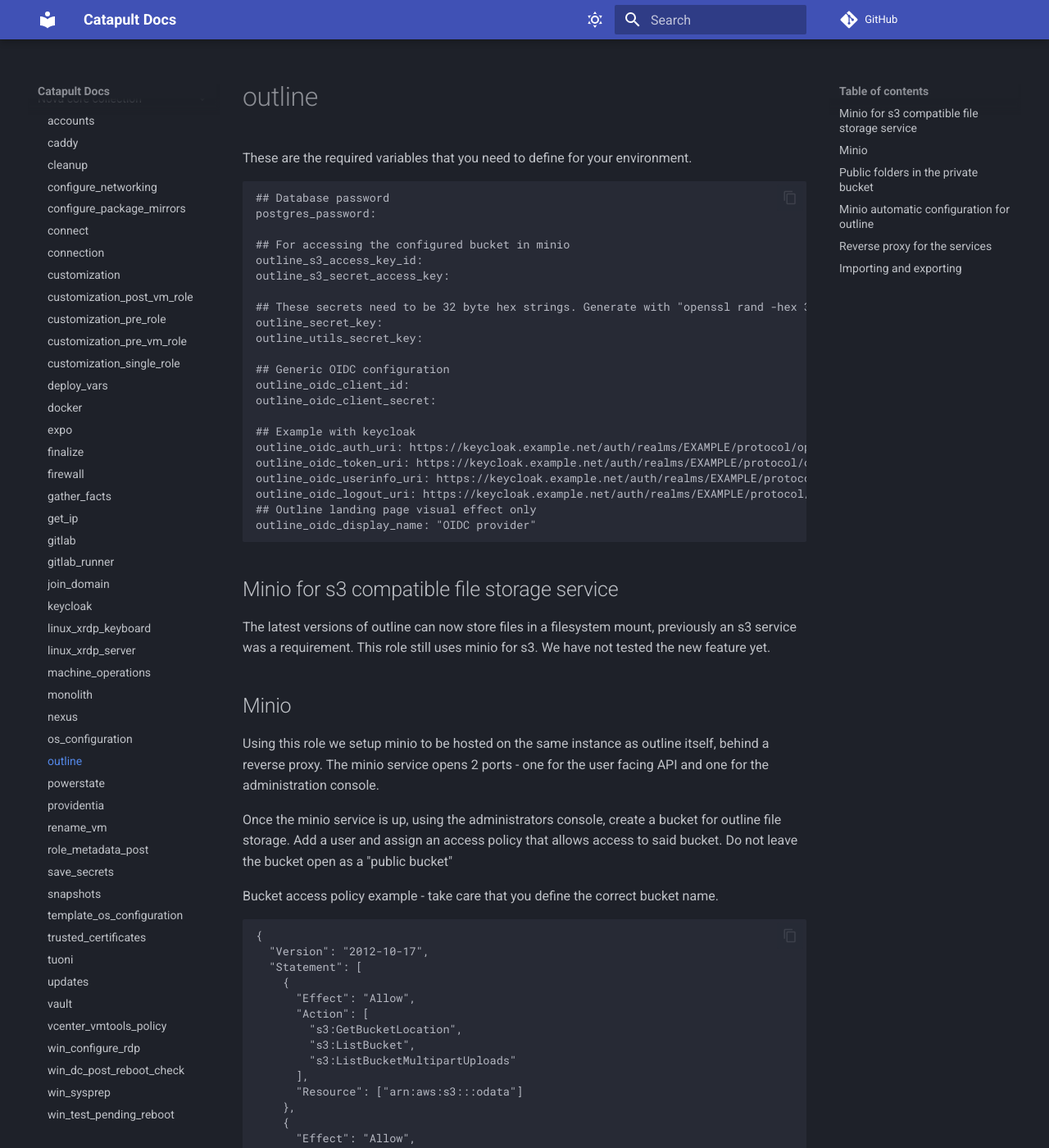
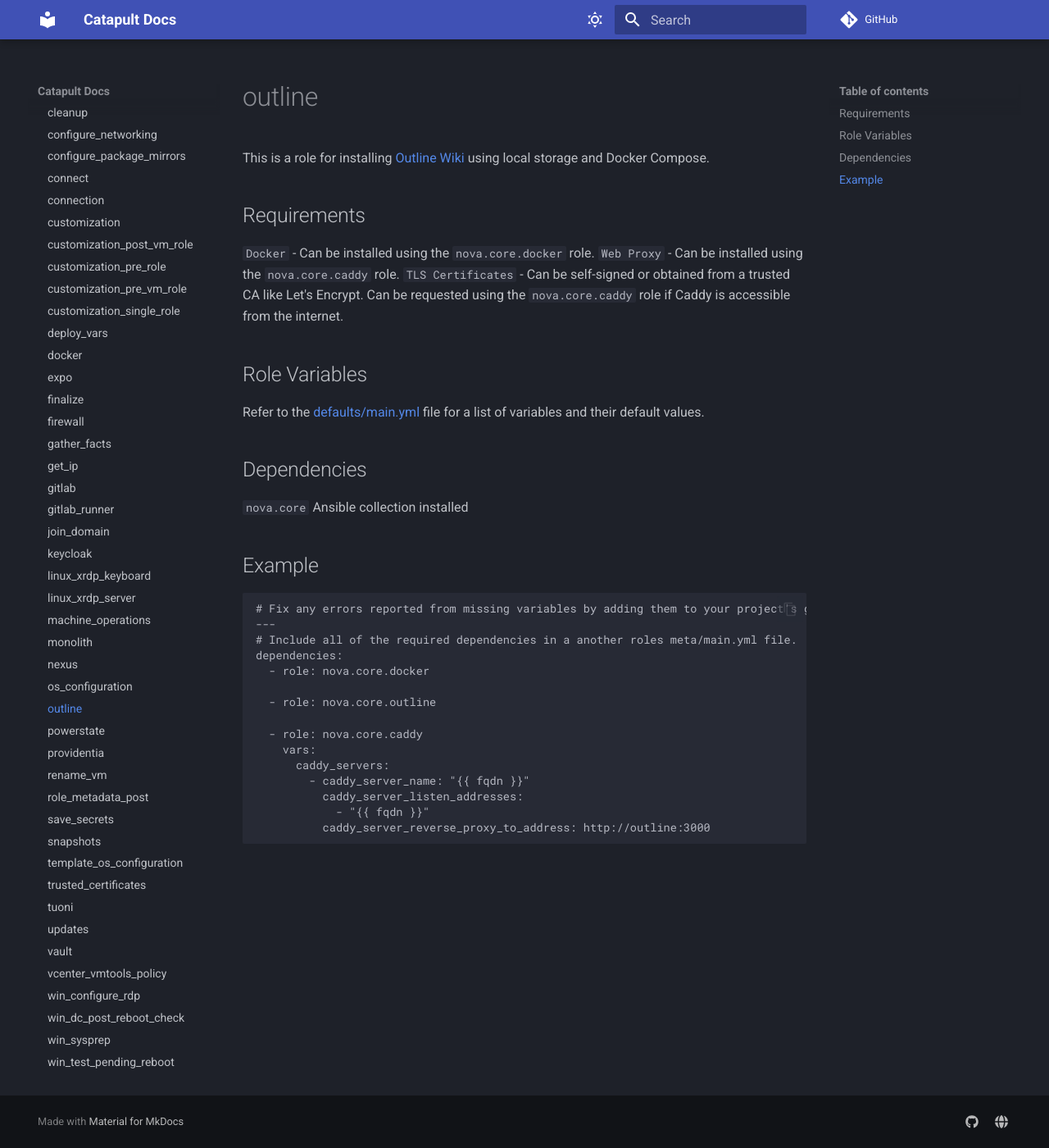
Before and after one commit to ClarifiedSecurity/catapult-docs, an MkDocs documentation site: the page built from docs/nova-core-collection/outline.md, in a window 1280 px wide and 1400 px high. Shown: the whole window at 82% size. Built offline with MkDocs 1.6.1 and Material for MkDocs 9.7.7, drawn with Linux system fonts in a browser that asks for light colours; plug-ins that fetch from the network failed and are left out; comment, search, counter and statistics services are not loaded; some of the changed text lies outside the part shown.

Commit message:
CatapultBot update docs

````diff
--- a/docs/nova-core-collection/outline.md
+++ b/docs/nova-core-collection/outline.md
@@ -1,105 +1,37 @@
 # outline
 
-These are the required variables that you need to define for your environment.
+This is a role for installing [Outline Wiki](https://www.getoutline.com/) using local storage and Docker Compose.
+
+## Requirements
+
+`Docker` - Can be installed using the `nova.core.docker` role.
+`Web Proxy` - Can be installed using the `nova.core.caddy` role.
+`TLS Certificates` - Can be self-signed or obtained from a trusted CA like Let's Encrypt. Can be requested using the `nova.core.caddy` role if Caddy is accessible from the internet.
+
+## Role Variables
+
+Refer to the [defaults/main.yml](https://github.com/ClarifiedSecurity/nova.core/blob/main/nova/core/roles/outline/defaults/main.yml) file for a list of variables and their default values.
+
+## Dependencies
+
+`nova.core` Ansible collection installed
+
+## Example
 
 ```yaml
-## Database password
-postgres_password:
+# Fix any errors reported from missing variables by adding them to your project's group_vars/host_vars files.
+---
+# Include all of the required dependencies in a another roles meta/main.yml file.
+dependencies:
+  - role: nova.core.docker
 
-## For accessing the configured bucket in minio
-outline_s3_access_key_id:
-outline_s3_secret_access_key:
+  - role: nova.core.outline
 
-## These secrets need to be 32 byte hex strings. Generate with "openssl rand -hex 32"
-outline_secret_key:
-outline_utils_secret_key:
-
-## Generic OIDC configuration
-outline_oidc_client_id:
-outline_oidc_client_secret:
-
-## Example with keycloak
-outline_oidc_auth_uri: https://keycloak.example.net/auth/realms/EXAMPLE/protocol/openid-connect/auth
-outline_oidc_token_uri: https://keycloak.example.net/auth/realms/EXAMPLE/protocol/openid-connect/token
-outline_oidc_userinfo_uri: https://keycloak.example.net/auth/realms/EXAMPLE/protocol/openid-connect/userinfo
-outline_oidc_logout_uri: https://keycloak.example.net/auth/realms/EXAMPLE/protocol/openid-connect/logout
-## Outline landing page visual effect only
-outline_oidc_display_name: "OIDC provider"
+  - role: nova.core.caddy
+    vars:
+      caddy_servers:
+        - caddy_server_name: "{{ fqdn }}"
+          caddy_server_listen_addresses:
+            - "{{ fqdn }}"
+          caddy_server_reverse_proxy_to_address: http://outline:3000
 ```
-
-## Minio for s3 compatible file storage service
-
-The latest versions of outline can now store files in a filesystem mount, previously an s3 service was a requirement.
-This role still uses minio for s3. We have not tested the new feature yet.
-
-## Minio
-
-Using this role we setup minio to be hosted on the same instance as outline itself, behind a reverse proxy. The minio service opens 2 ports - one for the user facing API and one for the administration console.
-
-Once the minio service is up, using the administrators console, create a bucket for outline file storage. Add a user and assign an access policy that allows access to said bucket.
-Do not leave the bucket open as a "public bucket"
-
-Bucket access policy example - take care that you define the correct bucket name.
-
-```json
-{
-  "Version": "2012-10-17",
-  "Statement": [
-    {
-      "Effect": "Allow",
-      "Action": [
-        "s3:GetBucketLocation",
-        "s3:ListBucket",
-        "s3:ListBucketMultipartUploads"
-      ],
-      "Resource": ["arn:aws:s3:::odata"]
-    },
-    {
-      "Effect": "Allow",
-      "Action": [
-        "s3:AbortMultipartUpload",
-        "s3:DeleteObject",
-        "s3:GetObject",
-        "s3:ListMultipartUploadParts",
-        "s3:PutObject"
-      ],
-      "Resource": ["arn:aws:s3:::odata/*"]
-    }
-  ]
-}
-```
-
-## Public folders in the private bucket
-
-Outline wants to store and show user profile pictures under **bucketname/public/** and some other avatars under **bucketname/avatars/**.
-Since we have locked down our bucket to be private, we have to add anonymous access rules under the bucket configuration (readonly access)
-
-```shell
-avatars/
-public/
-```
-
-## Minio automatic configuration for outline
-
-This role will also configure the minio service for outline, using minio client.
-Default is set to **true** by variable `minio_client_configuration`
-
-## Reverse proxy for the services
-
-Configuring a reverse proxy is not in the scope of this role.
-Example configuration: <https://docs.getoutline.com/s/hosting/doc/nginx-6htaRboR57>
-
-Keep in mind that you need to configure the reverse proxy for the outline service **and** the s3 service as well.
-
-Example
-
-- <https://outline.domain.tld> -> <http://outline:3000>
-- <https://s3-outline.domain.tld> -> <http://outline:9000>
-- <https://s3-console-outline.domain.tld> -> <http://outline-storage:9090>
-
-## Importing and exporting
-
-- In order for the exporting/importing functions to be successful, please make sure that you have connectivity between the outline application container and the s3 service (that can also be a container, running on the same host).
-- If importing or exporting fails, make sure that there are no DNS issues (that the outline container can resolve the s3 service), no certificate trust issues etc.
-- Exporting the wiki **does not include users, groups or any permission schemes**, only articles and attachments are included. Makes sense to always make backups at the OS level as well.
-- Exporting the wiki includes only those collections that you have the permissions to read, even if you are admin.
````
Also changed, not shown: docs/nova-core-collection/keycloak.md (+11 -8 lines).
